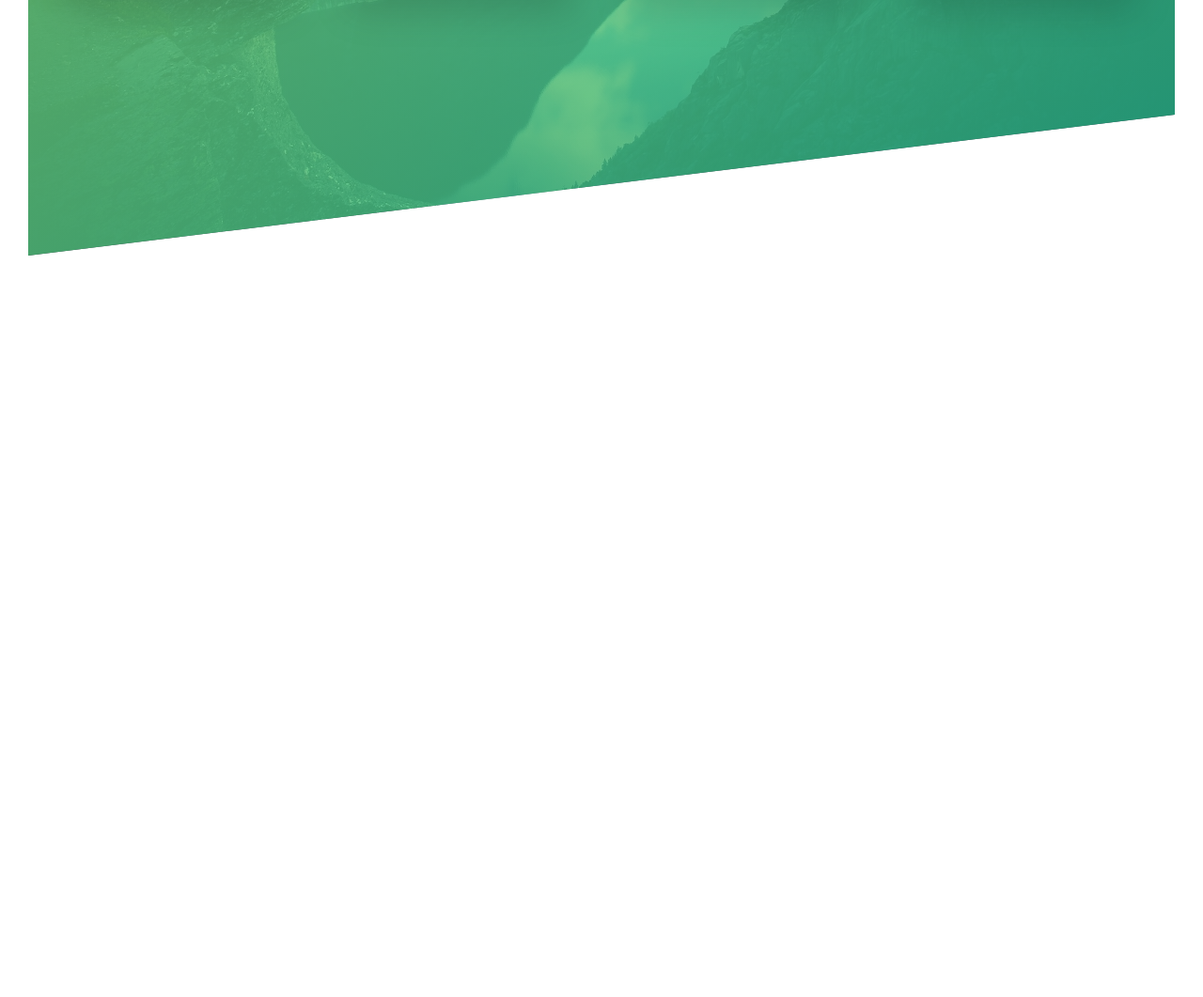
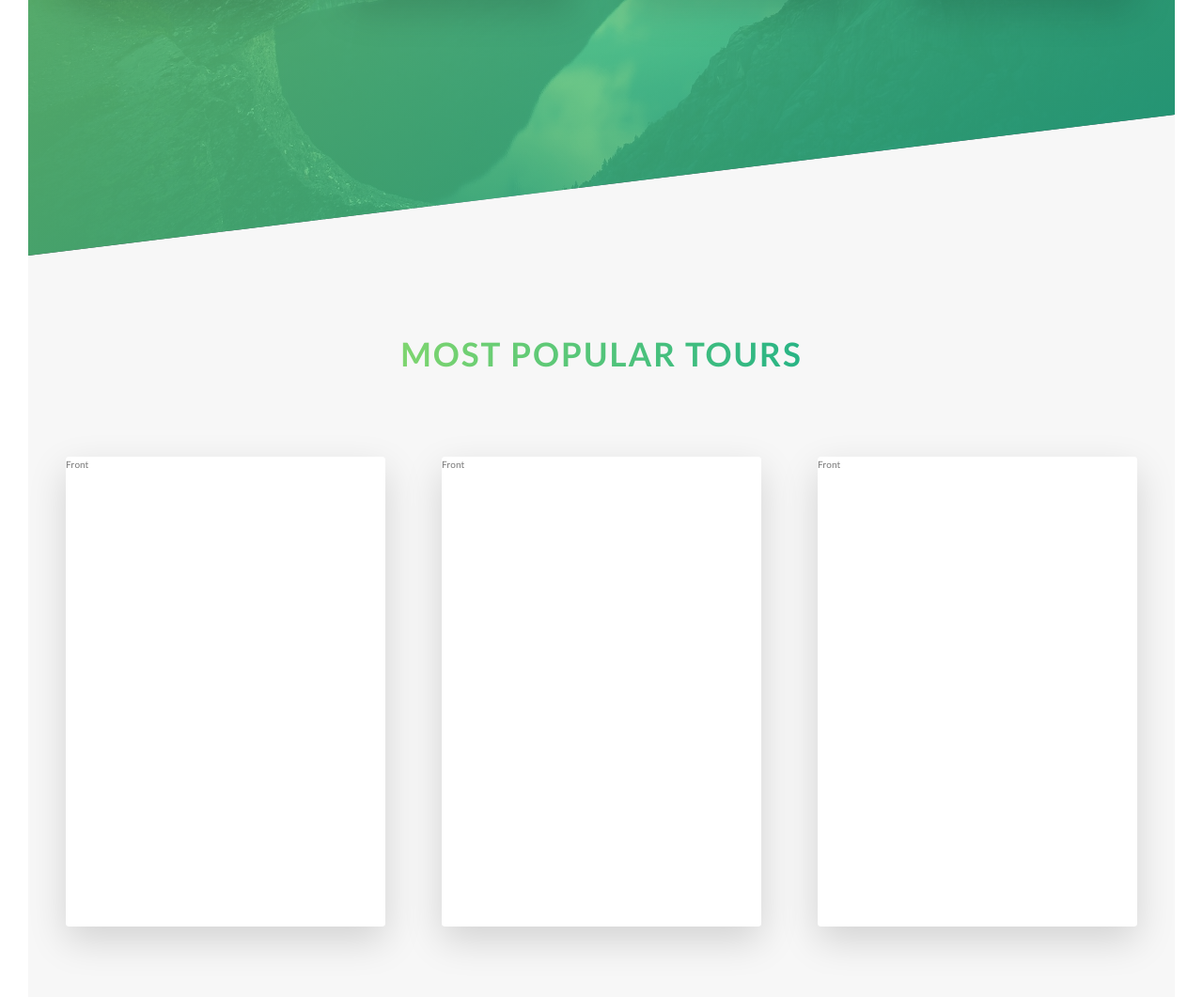
Before and after one commit to deepakdeedar/CSS_Project, a website: page index.html in a window 1280 px wide. Shown: the part 2041-3102 px from the top of the page at 94% size. Before the commit the page ends 2313 px from the top, so only its background shows below. Drawn offline with Linux system fonts and the light colour scheme.

Commit message:
add more content

```diff
--- a/index.html
+++ b/index.html
@@ -96,6 +96,49 @@
 
                 </div>
             </section>
+            <section class="section-tours">
+                <div class="u-center-text u-margin-bottom-big">
+                    <h2 class="heading-secondary">Most popular tours</h2>
+                </div>
+                <div class="row">
+                    <div class="col-1-of-3">
+                        <div class="card">
+                            <div class="card__side">
+                                <div class="card__side card__side--front">
+                                    Front
+                                </div>
+                                <div class="card__side card__side--back card__side--back-1">
+                                    Back
+                                </div>
+                            </div>
+                        </div>
+                    </div>
+                    <div class="col-1-of-3">
+                        <div class="card">
+                            <div class="card__side">
+                                <div class="card__side card__side--front">
+                                    Front
+                                </div>
+                                <div class="card__side card__side--back card__side--back-2">
+                                    Back
+                                </div>
+                            </div>
+                        </div>
+                    </div>
+                    <div class="col-1-of-3">
+                        <div class="card">
+                            <div class="card__side">
+                                <div class="card__side card__side--front">
+                                    Front
+                                </div>
+                                <div class="card__side card__side--back card__side--back-3">
+                                    Back
+                                </div>
+                            </div>
+                        </div>
+                    </div>
+                </div>
+            </section>
         </main>
 
         <!-- <section class="grid-test">
--- a/sass/abstracts/_variables.scss
+++ b/sass/abstracts/_variables.scss
@@ -2,6 +2,12 @@
 $primary-color: #55c57a;
 $primary-color-dark: #28b485;
 $primary-color-light: #7ed56f;
+
+$color-secondary-light: #ffb900;
+$color-secondary-dark: #ff7730;
+
+$color-tertiary-light: #2998ff;
+$color-tertiary-dark: #5643fa;
 
 $color-grey-light-1: #f7f7f7;
 
--- /dev/null
+++ b/sass/components/_card.scss
@@ -0,0 +1,47 @@
+.card {
+    perspective: 150rem;
+    -moz-perspective: 150rem;
+    position: relative;
+    height: 50rem;
+
+    &__side {
+        height: 50rem;
+        transition: all .8s ease;
+        position: absolute;
+        top: 0;
+        left: 0;
+        width: 100%;
+        backface-visibility: hidden;
+        border-radius: 3px;
+        overflow: hidden;
+        box-shadow: 0 1.5rem 4rem rgba($color-black, .15);
+
+        &--front {
+            background-color: $color-white;
+        }
+
+        &--back {
+            transform: rotateY(180deg);
+
+            &-1 {
+                background-image: linear-gradient(to right bottom, $color-secondary-light, $color-secondary-dark);
+            }
+
+            &-2 {
+                background-image: linear-gradient(to right bottom, $primary-color-light, $primary-color-dark);
+            }
+
+            &-3 {
+                background-image: linear-gradient(to right bottom, $color-tertiary-light, $color-tertiary-dark);
+            }
+        }
+    }
+
+    &:hover &__side--front {
+        transform: rotateY(-180deg);
+    }
+
+    &:hover &__side--back {
+        transform: rotateY(0);
+    }
+}
--- a/sass/main.scss
+++ b/sass/main.scss
@@ -8,6 +8,7 @@
 @import 'base/utilities';
 
 @import 'components/button';
+@import 'components/card';
 @import 'components/composition';
 @import 'components/feature-box';
 
--- a/sass/pages/_home.scss
+++ b/sass/pages/_home.scss
@@ -20,3 +20,9 @@
     transform: skewY(7deg);
   }
 }
+
+.section-tours {
+  background-color: $color-grey-light-1;
+  padding: 25rem 0 50rem 0;
+  margin-top: -10rem;
+}
```
Also changed, not shown: css/style.css. Lines whose indentation alone changed are shown as unchanged.
